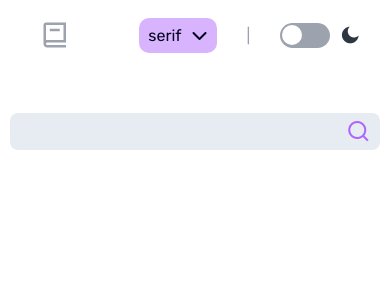
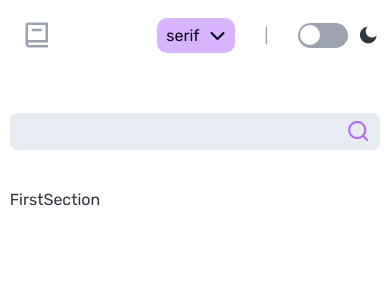
Before and after one commit to okorojames/james-dictionary-project, a React (Vite) app: page / in a window 390 px wide. Shown: the top 300 px of the page. Built offline with nearby package versions, Linux system fonts and the light colour scheme.

Commit message:
First section
now moving to the next first section though haven't finished working on the functionality of the input word search box, still on the UI

```diff
--- a/src/App.css
+++ b/src/App.css
@@ -162,6 +162,7 @@ header{
     display: flex;
     justify-content: center;
     align-items: center;
+    margin-bottom: 4rem;
   }
   .inputWordForm{
     width: 100%;
@@ -199,7 +200,7 @@ header{
   }
   @media screen and (max-width: 576px){
     header{
-      padding: 1rem 3rem;
+      padding: 1rem 1.2rem;
     }
     .container{
       width: 95%;
--- a/src/Body.jsx
+++ b/src/Body.jsx
@@ -1,4 +1,5 @@
 import React from 'react'
+import FirstSection from './components/FirstSection'
 import Header from './components/Header'
 import InputWord from './components/InputWord'
 
@@ -6,7 +7,8 @@ const Body = () => {
   return (
     <main className='container'>
       <Header />
-      <InputWord/>
+      <InputWord />
+      <FirstSection/>
     </main>
   )
 }
--- /dev/null
+++ b/src/components/FirstSection.jsx
@@ -0,0 +1,9 @@
+import React from 'react'
+
+const FirstSection = () => {
+  return (
+    <div>FirstSection</div>
+  )
+}
+
+export default FirstSection
```
